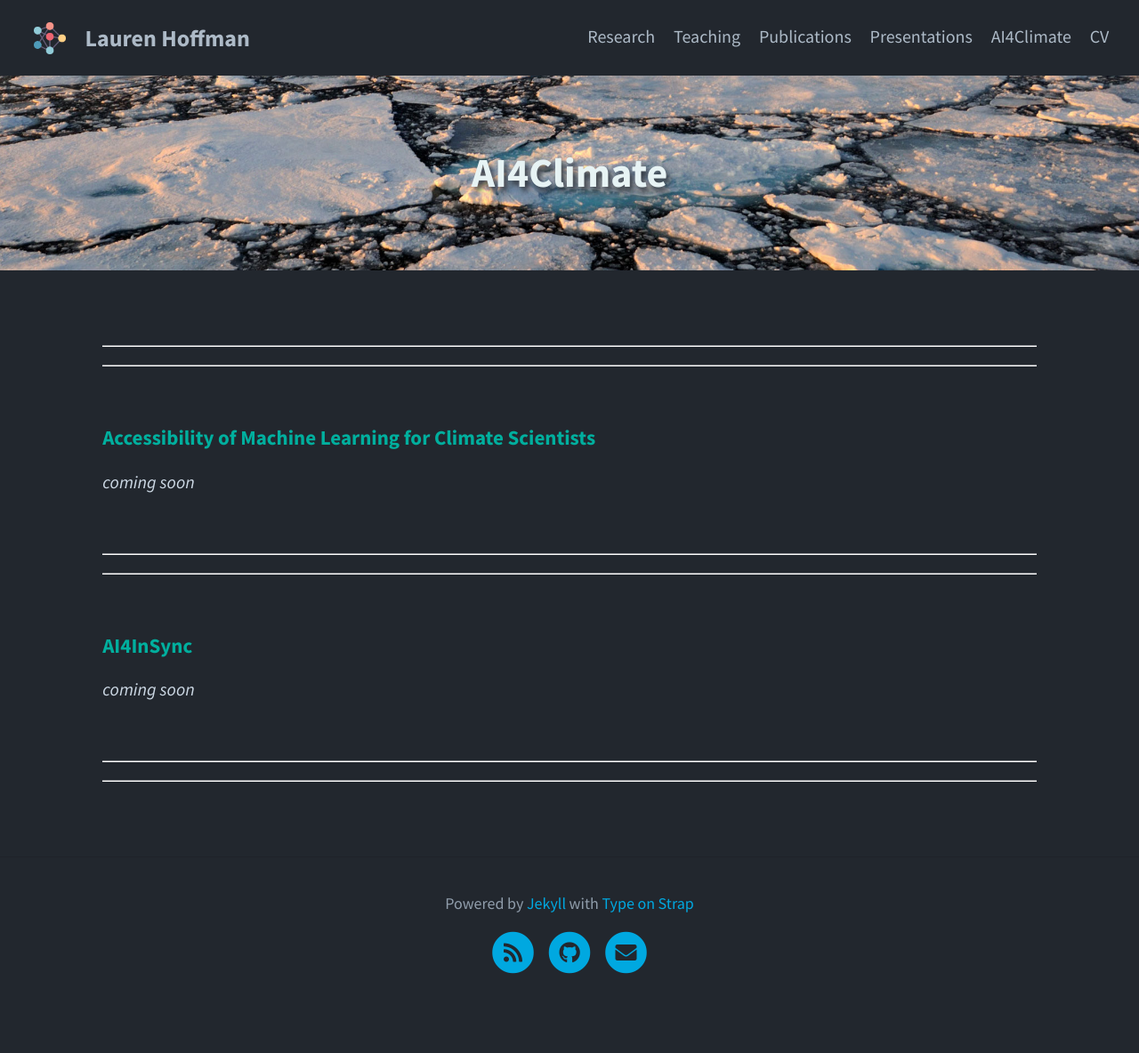
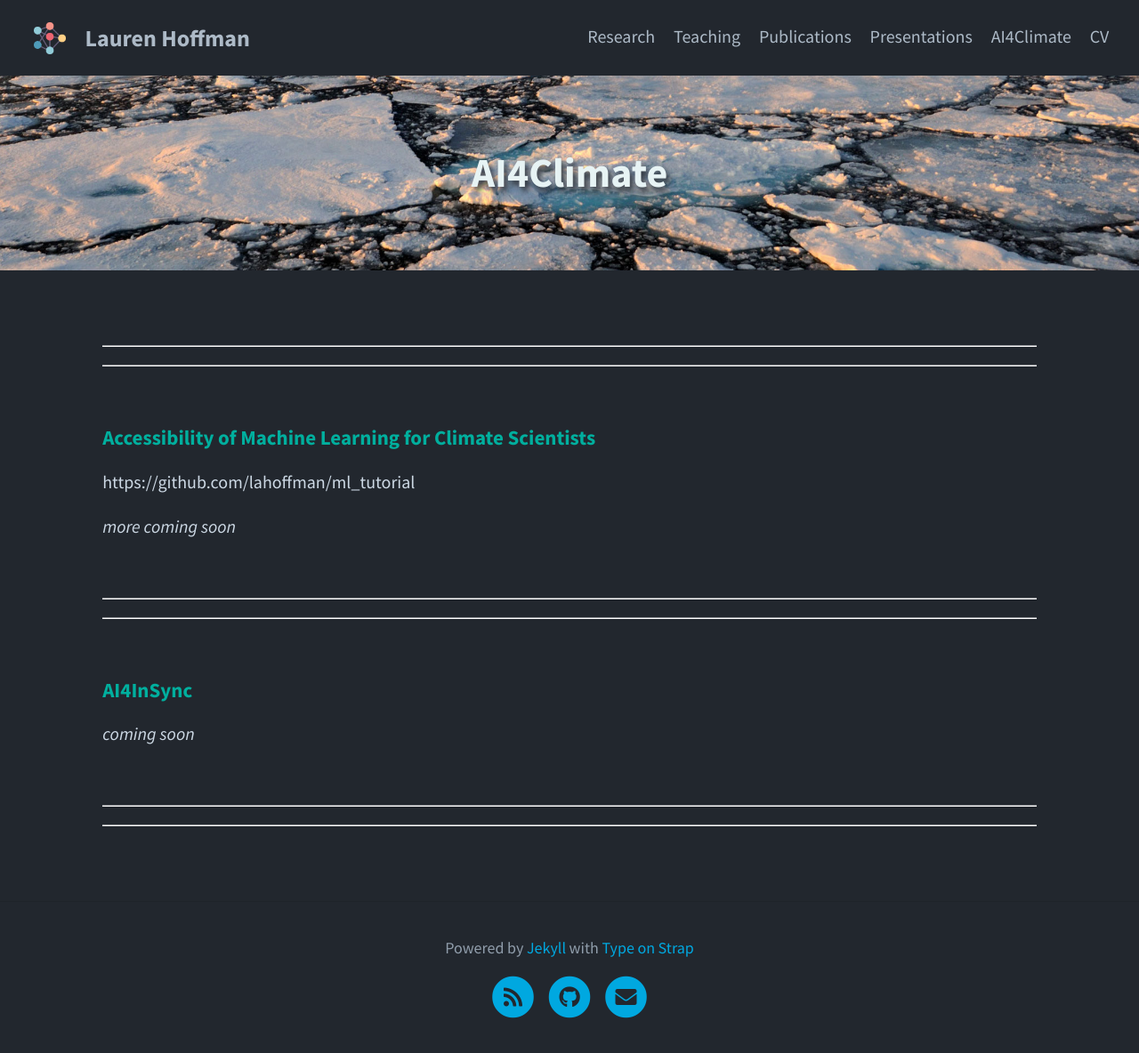
Before and after one commit to lahoffman/lahoffman.github.io, a Jekyll site: the page built from pages/5_AI4Climate.html, in a window 1280 px wide. Shown: the whole page at 89% size. Built offline with Jekyll 4.4.1, drawn with Linux system fonts in a browser that asks for light colours; before the commit the page ends 1134 px from its top, so only the background shows below that.

Commit message:
Update 5_AI4Climate.html

```diff
--- a/pages/5_AI4Climate.html
+++ b/pages/5_AI4Climate.html
@@ -10,7 +10,8 @@ order: 5
 <hr>
 <br>
 <p><H4>Accessibility of Machine Learning for Climate Scientists</H4></p>
-<p><i>coming soon</i></p>
+<p>https://github.com/lahoffman/ml_tutorial</p>
+<p><i>more coming soon</i></p>
 <br>
 <hr>
 <hr>
```
